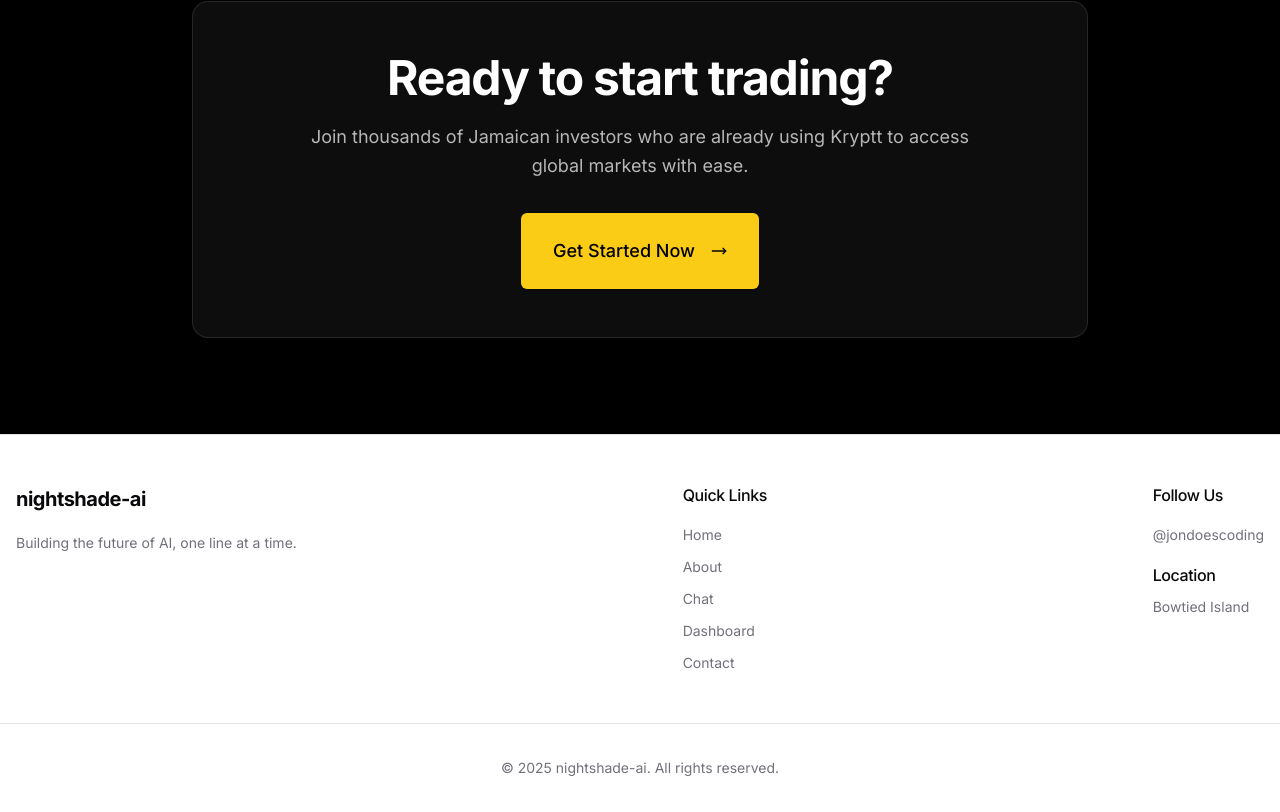
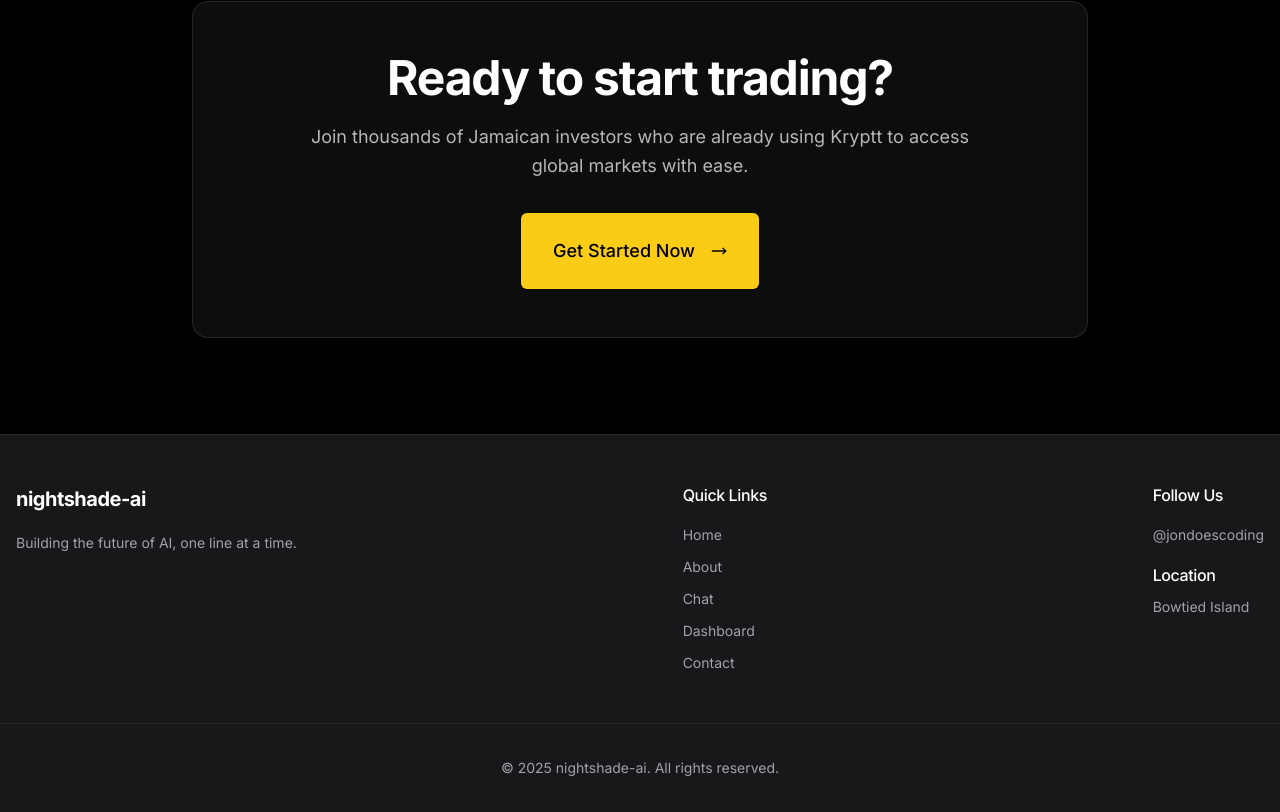
Before and after one commit to jondoescoding/kryptt, a Next.js app in the folder frontend/: page / in a window 1280 px wide. Shown: the part 2020-2832 px from the top of the page. Built offline with nearby package versions, Linux system fonts and the light colour scheme.

Commit message:
updated bg colours

```diff
--- a/frontend/src/components/layout/footer.tsx
+++ b/frontend/src/components/layout/footer.tsx
@@ -2,33 +2,33 @@
 
 export function Footer() {
   return (
-    <footer className="border-t font-[family-name:var(--font-roc-grotesk)]">
+    <footer className="bg-zinc-900 border-t border-zinc-800 font-[family-name:var(--font-roc-grotesk)]">
       <div className="container flex flex-col gap-8 py-8 px-4 md:py-12">
         <div className="flex flex-col md:flex-row justify-between gap-8">
           <div className="space-y-4">
-            <h3 className="text-xl font-bold tracking-tight">nightshade-ai</h3>
-            <p className="text-sm text-muted-foreground max-w-xs">
+            <h3 className="text-xl font-bold tracking-tight text-white">nightshade-ai</h3>
+            <p className="text-sm text-zinc-400 max-w-xs">
               Building the future of AI, one line at a time.
             </p>
           </div>
 
           {/* Quick Links */}
           <div className="space-y-4">
-            <h4 className="font-medium tracking-tight">Quick Links</h4>
+            <h4 className="font-medium tracking-tight text-white">Quick Links</h4>
             <nav className="flex flex-col space-y-2">
-              <Link href="/" className="text-sm text-muted-foreground hover:text-foreground transition-colors">
+              <Link href="/" className="text-sm text-zinc-400 hover:text-yellow-400 transition-colors">
                 Home
               </Link>
-              <Link href="/about" className="text-sm text-muted-foreground hover:text-foreground transition-colors">
+              <Link href="/about" className="text-sm text-zinc-400 hover:text-yellow-400 transition-colors">
                 About
               </Link>
-              <Link href="/chat" className="text-sm text-muted-foreground hover:text-foreground transition-colors">
+              <Link href="/chat" className="text-sm text-zinc-400 hover:text-yellow-400 transition-colors">
                 Chat
               </Link>
-              <Link href="/dashboard" className="text-sm text-muted-foreground hover:text-foreground transition-colors">
+              <Link href="/dashboard" className="text-sm text-zinc-400 hover:text-yellow-400 transition-colors">
                 Dashboard
               </Link>
-              <Link href="/contact" className="text-sm text-muted-foreground hover:text-foreground transition-colors">
+              <Link href="/contact" className="text-sm text-zinc-400 hover:text-yellow-400 transition-colors">
                 Contact
               </Link>
             </nav>
@@ -36,29 +36,29 @@
 
           {/* Social & Contact */}
           <div className="space-y-4">
-            <h4 className="font-medium tracking-tight">Follow Us</h4>
+            <h4 className="font-medium tracking-tight text-white">Follow Us</h4>
             <div className="flex items-center space-x-2">
               <Link
                 href="https://twitter.com/jondoescoding"
                 target="_blank"
                 rel="noopener noreferrer"
-                className="text-sm text-muted-foreground hover:text-foreground transition-colors"
+                className="text-sm text-zinc-400 hover:text-yellow-400 transition-colors"
               >
                 @jondoescoding
               </Link>
             </div>
 
             <div className="space-y-2 mt-4">
-              <h4 className="font-medium tracking-tight">Location</h4>
-              <p className="text-sm text-muted-foreground">Bowtied Island</p>
+              <h4 className="font-medium tracking-tight text-white">Location</h4>
+              <p className="text-sm text-zinc-400">Bowtied Island</p>
             </div>
           </div>
         </div>
       </div>
 
-      <div className="border-t w-full">
+      <div className="border-t border-zinc-800 w-full">
         <div className="max-w-screen-2xl mx-auto px-4">
-          <p className="text-sm text-muted-foreground text-center py-8">
+          <p className="text-sm text-zinc-400 text-center py-8">
             © {new Date().getFullYear()} nightshade-ai. All rights reserved.
           </p>
         </div>
```
